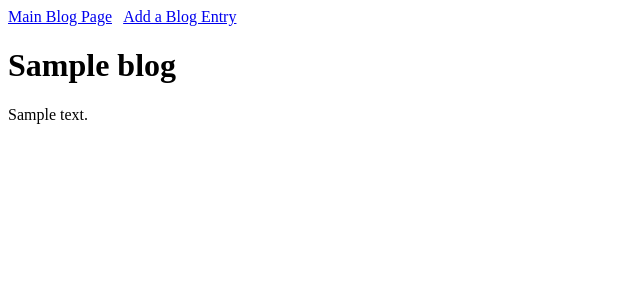
After one commit to GuitarLover82/blogz, a Flask app: template templates/blog_entry.html in a window 1280 px wide. The commit adds this page. Shown: the top 300 px of the page, without its empty margins (0-640 px from the left). Run offline with Flask 2, Linux system fonts and the light colour scheme; the template is opened without the code that fills it: most values are stand-ins (such as "Sample title", 1, 10 or a date in 2020); data that the repository does not hold is empty.

Commit message:
finished

```diff
--- a/main.py
+++ b/main.py
@@ -3,12 +3,8 @@ from flask_sqlalchemy import SQLAlchemy
 
 app = Flask(__name__)
 app.config['DEBUG'] = True
-
-# Note: the connection string after :// contains the following info:
-# user:password@server:portNumber/databaseName
-
 app.config['SQLALCHEMY_DATABASE_URI'] = 'mysql+pymysql://build-a-blog:launchcode!@localhost:8889/build-a-blog'
-app.config['SQLALCHEMY_ECHO'] = True # useful for debugging issues you may have when your application isn't talking to your database the way you expect it to
+app.config['SQLALCHEMY_ECHO'] = True
 db = SQLAlchemy(app)
 
 class Blog(db.Model):
@@ -22,14 +18,52 @@ class Blog(db.Model):
         self.body = body
 
 
+@app.route('/')
+def index():
+    return redirect('/blog')
+
 @app.route("/blog", methods=['GET', 'POST'])
 def blog():
-    return render_template('/blog.html')
+
+    blogs = Blog.query.all()
+    blog_id = request.args.get('id')
+    if blog_id != None:
+        blog = Blog.query.get(blog_id)
+        return render_template('blog_entry.html', blog=blog)
+
+    return render_template('blog.html', blogs=blogs)
+
+
 
 
 @app.route("/newpost", methods=['GET', 'POST'])
 def newpost():
-    return render_template('/newpost.html')
+
+    blog_title_error = ""
+    blog_body_error = ""
+
+    if request.method == 'POST':
+        title = request.form['title']
+        body = request.form['body']
+
+        if body == "":
+            blog_body_error = 'Please fill in the body'
+        if title == "":
+            blog_title_error = 'Please fill in the title'
+        if not blog_body_error and not blog_title_error:
+            new_entry = Blog(title, body)
+            db.session.add(new_entry)
+            db.session.commit()
+            id = new_entry.id
+            return redirect('/blog?id={}'.format(id))
+        else:
+            return render_template('newpost.html', title=title, body=body,
+            blog_title_error=blog_title_error, blog_body_error=blog_body_error)
+
+    else:
+        return render_template('newpost.html')
+
+
 
 
 
--- a/templates/base.html
+++ b/templates/base.html
@@ -8,10 +8,10 @@
         <title>{{title}}</title>
     </head>
 <body>
-    <div>
-        <a href="/blog">Make Blog Page</a>
+    <nav>
+        <a style="margin-right: 0.5em;" href="/blog">Main Blog Page</a>
         <a href="/newpost">Add a Blog Entry</a>
-    </div>
+    </nav>
 
     {% block content %}
     {% endblock %}
--- /dev/null
+++ b/templates/blog_entry.html
@@ -0,0 +1,7 @@
+{% extends "base.html" %}
+
+{% block content %}
+<h1>{{blog.title}}</h1>
+<p>{{blog.body}}</p>
+
+{% endblock %}
```
Also changed, not shown: templates/blog.html (+7 -0 lines), templates/newpost.html (+5 -3 lines).
